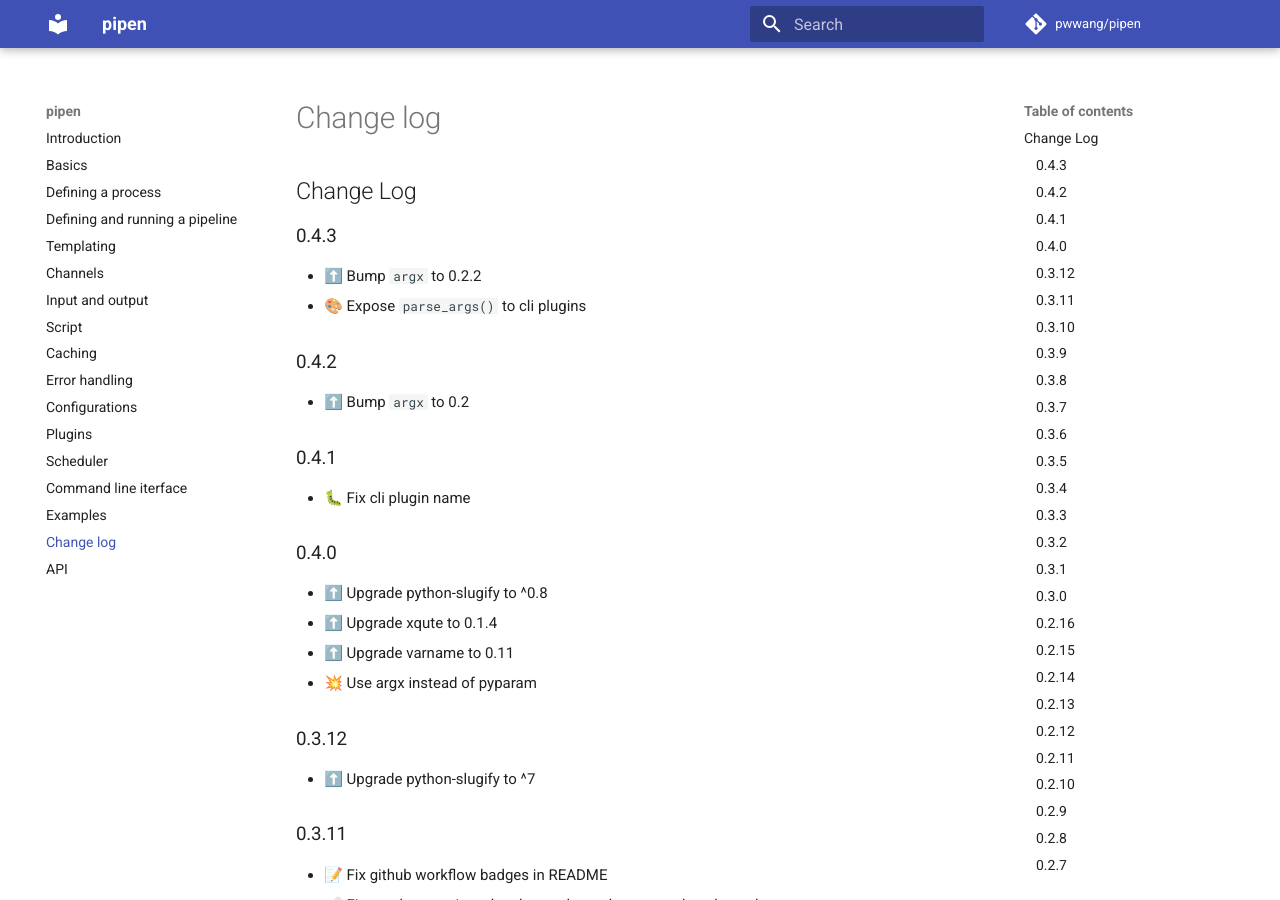
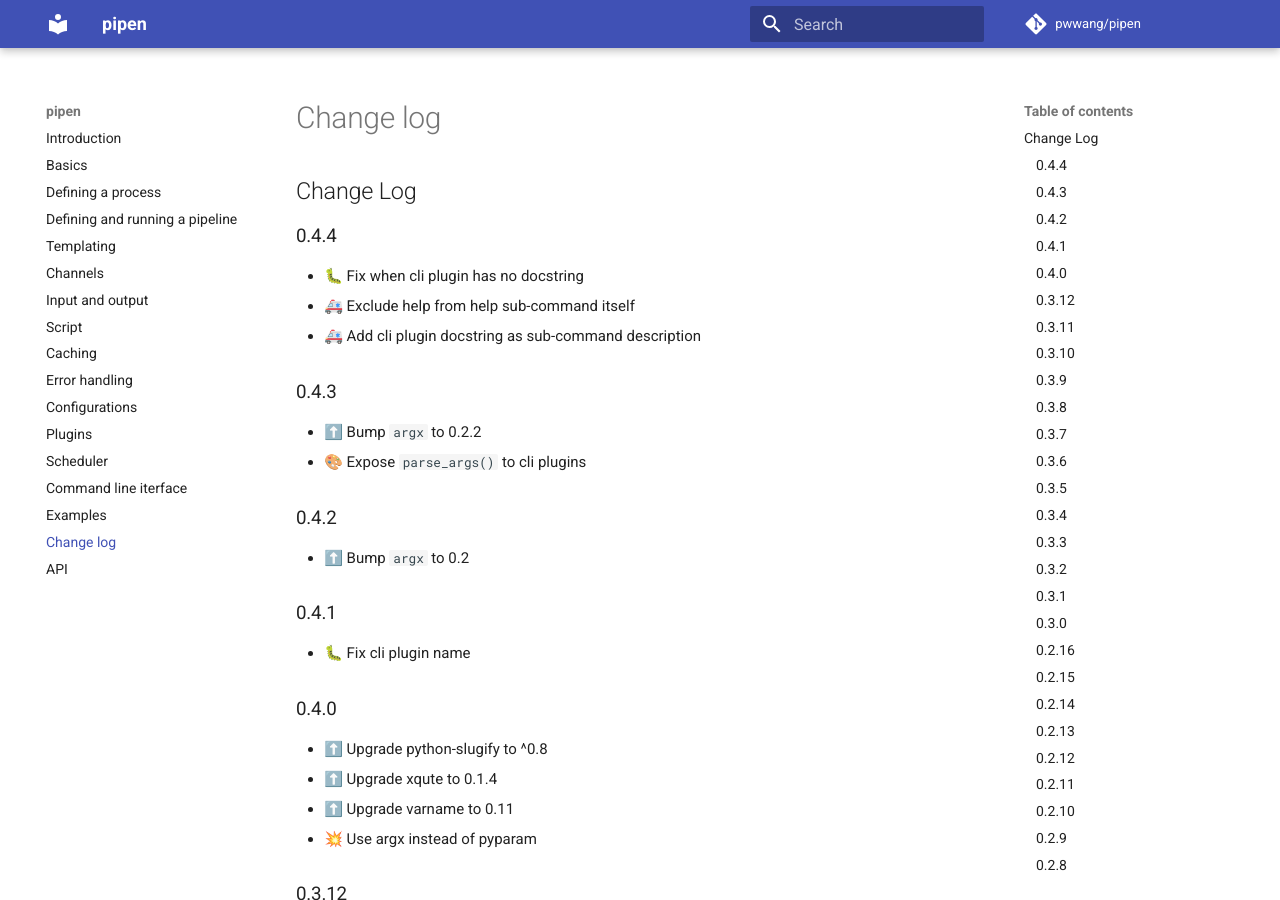
Before and after one commit to pwwang/pipen, an MkDocs documentation site: the page built from docs/CHANGELOG.md, in a window 1280 px wide and 900 px high. Built offline with MkDocs 1.6.1 and Material for MkDocs 9.7.7, drawn with Linux system fonts in a browser that asks for light colours; comment, search, counter and statistics services are not loaded.

Commit message:
🔖 0.4.4

```diff
--- a/docs/CHANGELOG.md
+++ b/docs/CHANGELOG.md
@@ -1,4 +1,10 @@
 # Change Log
+
+## 0.4.4
+
+- 🐛 Fix when cli plugin has no docstring
+- 🚑 Exclude help from help sub-command itself
+- 🚑 Add cli plugin docstring as sub-command description
 
 ## 0.4.3
 
--- a/pipen/version.py
+++ b/pipen/version.py
@@ -1,3 +1,3 @@
 """Provide version of pipen"""
 
-__version__ = "0.4.3"
+__version__ = "0.4.4"
--- a/pyproject.toml
+++ b/pyproject.toml
@@ -4,7 +4,7 @@ build-backend = "poetry.masonry.api"
 
 [tool.poetry]
 name = "pipen"
-version = "0.4.3"
+version = "0.4.4"
 description = "A pipeline framework for python"
 authors = [ "pwwang <pwwang@pwwang.com>",]
 license = "MIT"
```
